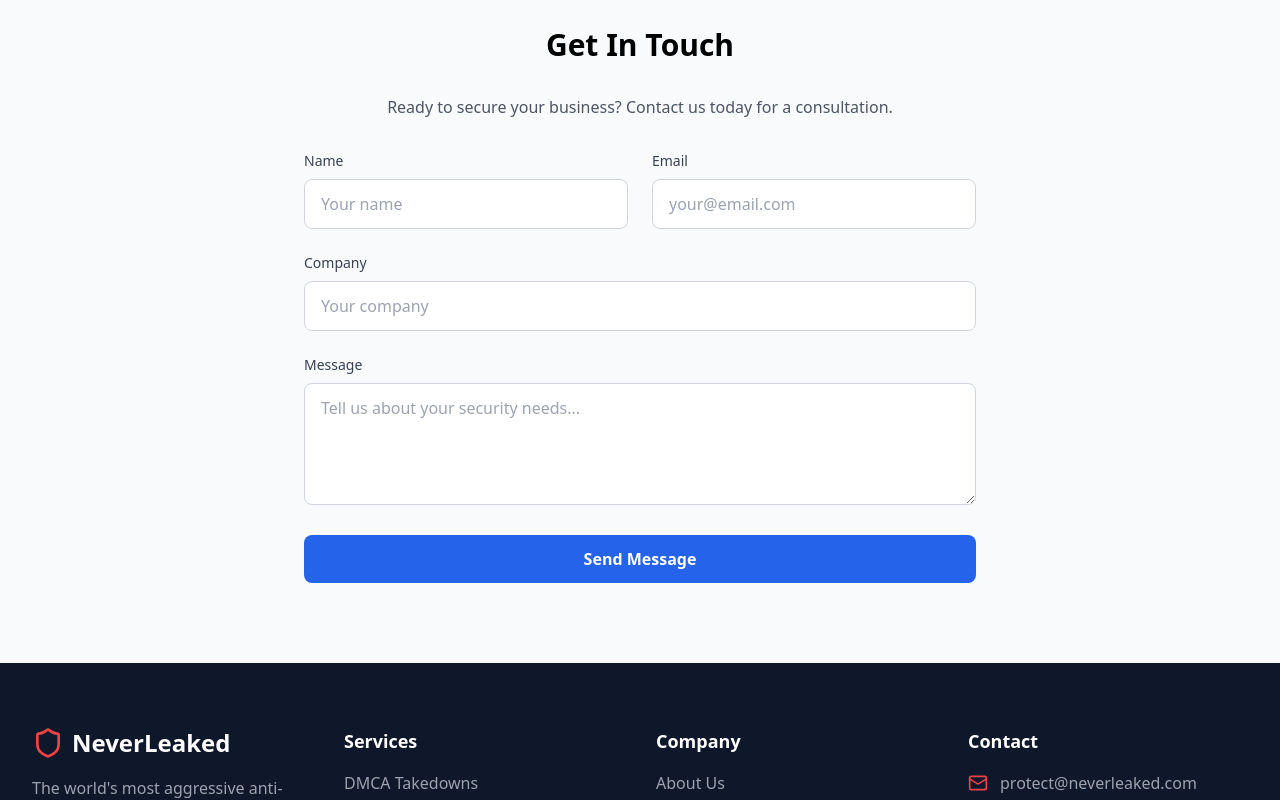
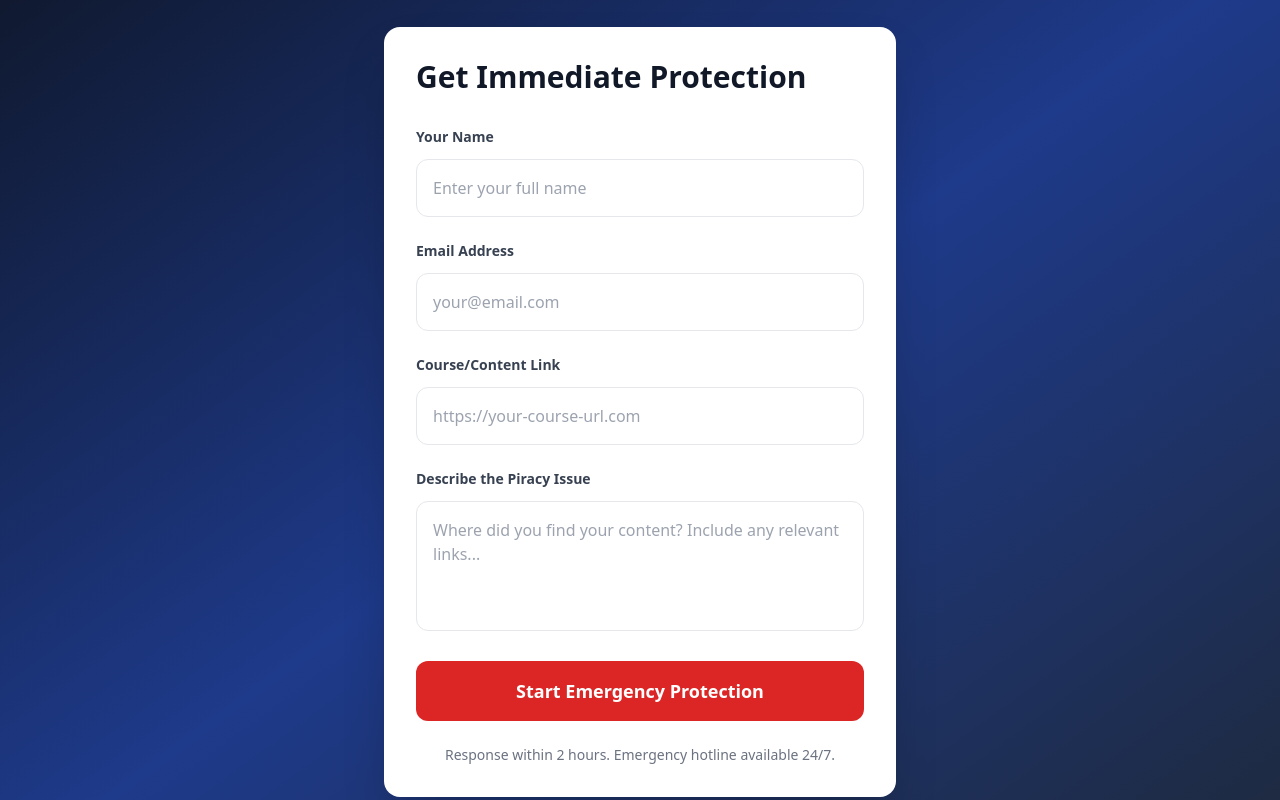
Before and after one commit to hemkersherlock/t65, a React (Vite) app: page / in a window 1280 px wide. Shown: the part 6560-7360 px from the top of the page. Built offline with nearby package versions, Linux system fonts and the light colour scheme.

Commit message:
Recreate contact form to match the design

```diff
--- a/src/components/Contact.tsx
+++ b/src/components/Contact.tsx
@@ -2,73 +2,85 @@ import React from 'react';
 
 export default function Contact() {
   return (
-    <section id="contact" className="py-20 bg-gray-50">
+    <section id="contact" className="py-20 bg-gradient-to-br from-slate-900 via-blue-900 to-slate-800">
       <div className="container mx-auto px-6">
-        <div className="max-w-2xl mx-auto">
-          <h2 className="text-3xl font-bold text-center mb-8">Get In Touch</h2>
-          <p className="text-gray-600 text-center mb-8">Ready to secure your business? Contact us today for a consultation.</p>
-          <form action="https://formspree.io/f/mvgbrayb" method="POST" className="space-y-6">
+        <div className="max-w-lg mx-auto">
+          <div className="bg-white rounded-2xl p-8 shadow-2xl">
+            <h2 className="text-3xl font-bold text-gray-900 mb-2">
+              Get Immediate Protection
+            </h2>
+
+            <form action="https://formspree.io/f/mvgbrayb" method="POST" className="space-y-6 mt-8">
               <input type="hidden" name="_subject" value="New Submission from NeverLeaked" />
-            <div className="grid grid-cols-1 md:grid-cols-2 gap-6">
+
               <div>
-                <label htmlFor="name" className="block text-sm font-medium text-gray-700 mb-2">
-                  Name
+                <label htmlFor="name" className="block text-sm font-semibold text-gray-700 mb-3">
+                  Your Name
                 </label>
                 <input
                   type="text"
                   id="name"
                   name="name"
-                  className="w-full px-4 py-3 border border-gray-300 rounded-lg focus:ring-2 focus:ring-blue-500 focus:border-transparent"
-                  placeholder="Your name"
+                  className="w-full px-4 py-4 border border-gray-200 rounded-xl focus:ring-2 focus:ring-blue-500 focus:border-transparent text-gray-900 placeholder-gray-400"
+                  placeholder="Enter your full name"
                   required
                 />
               </div>
+
               <div>
-                <label htmlFor="email" className="block text-sm font-medium text-gray-700 mb-2">
-                  Email
+                <label htmlFor="email" className="block text-sm font-semibold text-gray-700 mb-3">
+                  Email Address
                 </label>
                 <input
                   type="email"
                   id="email"
                   name="email"
-                  className="w-full px-4 py-3 border border-gray-300 rounded-lg focus:ring-2 focus:ring-blue-500 focus:border-transparent"
+                  className="w-full px-4 py-4 border border-gray-200 rounded-xl focus:ring-2 focus:ring-blue-500 focus:border-transparent text-gray-900 placeholder-gray-400"
                   placeholder="your@email.com"
                   required
                 />
               </div>
-            </div>
+
               <div>
-              <label htmlFor="company" className="block text-sm font-medium text-gray-700 mb-2">
-                Company
+                <label htmlFor="course_link" className="block text-sm font-semibold text-gray-700 mb-3">
+                  Course/Content Link
                 </label>
                 <input
-                type="text"
-                id="company"
-                name="company"
-                className="w-full px-4 py-3 border border-gray-300 rounded-lg focus:ring-2 focus:ring-blue-500 focus:border-transparent"
-                placeholder="Your company"
+                  type="url"
+                  id="course_link"
+                  name="course_link"
+                  className="w-full px-4 py-4 border border-gray-200 rounded-xl focus:ring-2 focus:ring-blue-500 focus:border-transparent text-gray-900 placeholder-gray-400"
+                  placeholder="https://your-course-url.com"
+                  required
                 />
               </div>
+
               <div>
-              <label htmlFor="message" className="block text-sm font-medium text-gray-700 mb-2">
-                Message
+                <label htmlFor="piracy_description" className="block text-sm font-semibold text-gray-700 mb-3">
+                  Describe the Piracy Issue
                 </label>
                 <textarea
-                id="message"
-                name="message"
+                  id="piracy_description"
+                  name="piracy_description"
                   rows={4}
-                className="w-full px-4 py-3 border border-gray-300 rounded-lg focus:ring-2 focus:ring-blue-500 focus:border-transparent"
-                placeholder="Tell us about your security needs..."
+                  className="w-full px-4 py-4 border border-gray-200 rounded-xl focus:ring-2 focus:ring-blue-500 focus:border-transparent text-gray-900 placeholder-gray-400 resize-none"
+                  placeholder="Where did you find your content? Include any relevant links..."
                   required
                 ></textarea>
               </div>
+
               <button
                 type="submit"
-              className="w-full bg-blue-600 text-white py-3 px-6 rounded-lg hover:bg-blue-700 transition-colors font-semibold"
+                className="w-full bg-red-600 hover:bg-red-700 text-white py-4 px-6 rounded-xl font-bold text-lg transition-all duration-300 transform hover:scale-[1.02] hover:shadow-xl"
               >
-              Send Message
+                Start Emergency Protection
               </button>
+
+              <p className="text-center text-gray-500 text-sm mt-4">
+                Response within 2 hours. Emergency hotline available 24/7.
+              </p>
             </form>
+          </div>
         </div>
       </div>
     </section>
```
Lines whose indentation alone changed are shown as unchanged.
